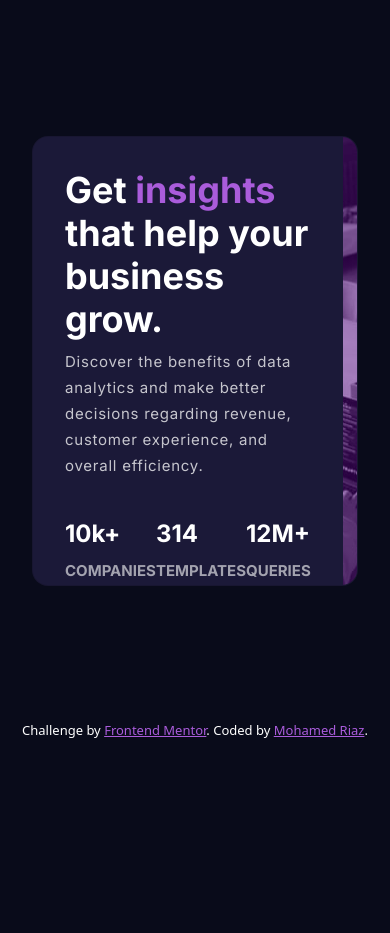
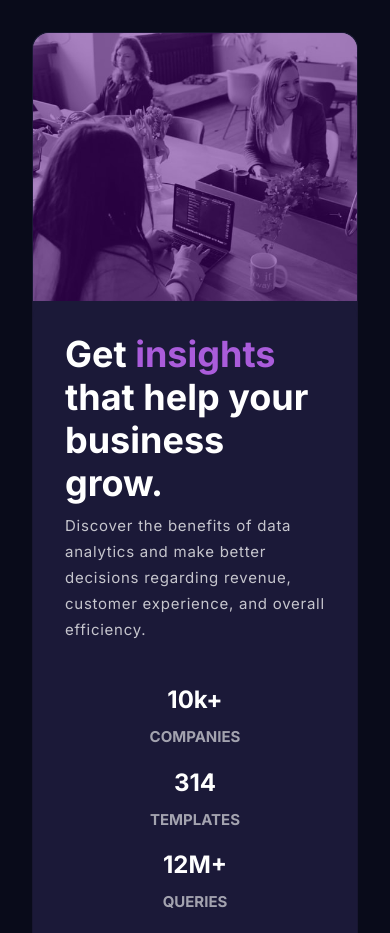
Before and after one commit to racyriaz/Stats-preview-card-component, a plain HTML site: page index.html in a window 390 px wide. Shown: the top 933 px of the page. Before the commit the page ends 844 px from the top, so only its background shows below. Drawn offline with nearby package versions, Linux system fonts and the light colour scheme.

Commit message:
row version

```diff
--- a/index.html
+++ b/index.html
@@ -11,22 +11,6 @@
     <title>Frontend Mentor | Stats preview card component</title>
     <link href="https://cdn.jsdelivr.net/npm/bootstrap@5.0.2/dist/css/bootstrap.min.css" rel="stylesheet" integrity="sha384-EVSTQN3/azprG1Anm3QDgpJLIm9Nao0Yz1ztcQTwFspd3yD65VohhpuuCOmLASjC" crossorigin="anonymous">
     <link rel="stylesheet" href="./stylesheet.css">
-    <!-- Feel free to remove these styles or customise in your own stylesheet 👍 -->
-    <style>
-        .attribution {
-            font-size: 13px;
-            text-align: center;
-            color: white;
-            /* position: absolute;
-            bottom: 1rem;
-            left: 4rem;
-            right: 4rem; */
-        }
-
-        .attribution a {
-            color: hsl(277, 64%, 61%);
-        }
-    </style>
 </head>
 
 <body>
@@ -40,7 +24,7 @@
                 </p>
             </div>
 
-            <div class="d-flex justify-content-between">
+            <div class="stats-block">
                 <div class="stats font2">
                     <dd class="numbers">
                         10k+
@@ -74,8 +58,6 @@
         </div>
     </div>
 
-
-
     <div class="attribution">
         Challenge by <a href="https://www.frontendmentor.io?ref=challenge" target="_blank">Frontend Mentor</a>. Coded by <a href="https://github.com/racyriaz">Mohamed Riaz</a>.
     </div>
--- a/stylesheet.css
+++ b/stylesheet.css
@@ -13,12 +13,13 @@
 body {
     background-color: var(--dark-blue);
     min-height: 100vh;
-    min-width: 100vw;
+    min-width: 100%;
     font-size: 15px;
     display: flex;
     flex-direction: column;
+    align-items: center;
     justify-content: space-evenly;
-    align-items: center;
+    box-sizing: border-box;
 }
 
 .font1 {
@@ -48,16 +49,6 @@ h1 .violet {
     color: var(--violet);
 }
 
-.card {
-    background-color: var(--card-bg-blue);
-    flex-direction: row;
-    border-radius: 1rem;
-    overflow: hidden;
-    max-width: 1110px;
-    max-height: 450px;
-    margin: 2rem;
-}
-
 .stats {
     color: var(--white-stats);
 }
@@ -75,18 +66,38 @@ h1 .violet {
     width: 100%;
 }
 
+.card {
+    display: flex;
+    flex-direction: row;
+    max-width: 1110px;
+    max-height: 450px;
+    margin: 2rem;
+    background-color: var(--card-bg-blue);
+    border-radius: 1rem;
+}
+
 .card-body {
     padding: 5rem;
     display: flex;
     flex-direction: column;
     justify-content: flex-start;
     width: 100%;
+    order: 1;
+    background-color: var(--card-bg-blue);
+    border-radius: 1rem 0 0 1rem;
 }
 
 .card-image {
     position: relative;
     width: 100%;
     object-fit: cover;
+    order: 2;
+}
+
+.card-image,
+.img-tint,
+#web-image {
+    border-radius: 0 1rem 1rem 0;
 }
 
 .img-tint {
@@ -94,9 +105,26 @@ h1 .violet {
     top: 0;
     left: 0;
     background-color: var(--img-tint);
-    z-index: 2;
     width: 100%;
     height: 100%;
+}
+
+.stats-block {
+    display: flex;
+    justify-content: space-between;
+    align-items: center;
+    flex-direction: row;
+}
+
+.attribution {
+    font-size: 13px;
+    text-align: center;
+    color: white;
+    /* padding-bottom: 1rem; */
+}
+
+.attribution a {
+    color: hsl(277, 64%, 61%);
 }
 
 @media only screen and (max-width:1080px) {
@@ -104,3 +132,66 @@ h1 .violet {
         padding: 2rem;
     }
 }
+
+@media only screen and (max-width:700px) and (min-width: 401px) {
+    .card {
+        flex-direction: column;
+        max-height: 100%;
+    }
+    .card-body {
+        padding: 2rem;
+        order: 2;
+        border-radius: 1rem;
+    }
+    .card-image {
+        order: 1;
+    }
+    #web-image,
+    .card-image,
+    .img-tint {
+        border-radius: 1rem 1rem 0 0;
+    }
+    body {
+        display: block;
+        height: 100%;
+    }
+    .attribution {
+        padding-bottom: 1rem;
+    }
+}
+
+@media only screen and (max-width:400px) and (min-width: 10px) {
+    .card {
+        flex-direction: column;
+        max-height: 100%;
+    }
+    .card-body {
+        padding: 2rem;
+        order: 2;
+        border-radius: 1rem;
+    }
+    .card-image {
+        order: 1;
+    }
+    #web-image,
+    .card-image,
+    .img-tint {
+        border-radius: 1rem 1rem 0 0;
+    }
+    body {
+        display: block;
+        height: 100%;
+    }
+    .stats-block {
+        flex-direction: column;
+    }
+    .stats-block>* {
+        text-align: center;
+    }
+    .stats {
+        margin-bottom: 1rem;
+    }
+    .attribution {
+        padding-bottom: 1rem;
+    }
+}
```
